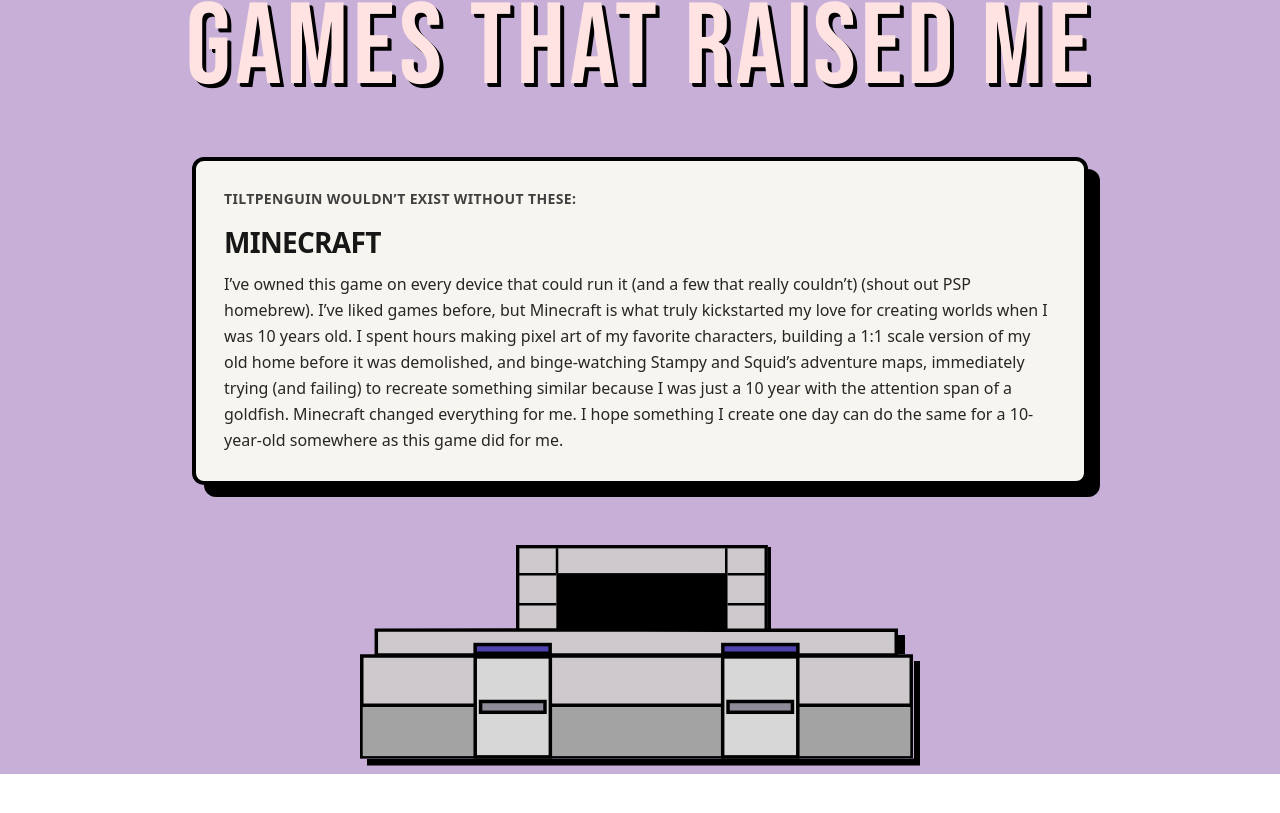
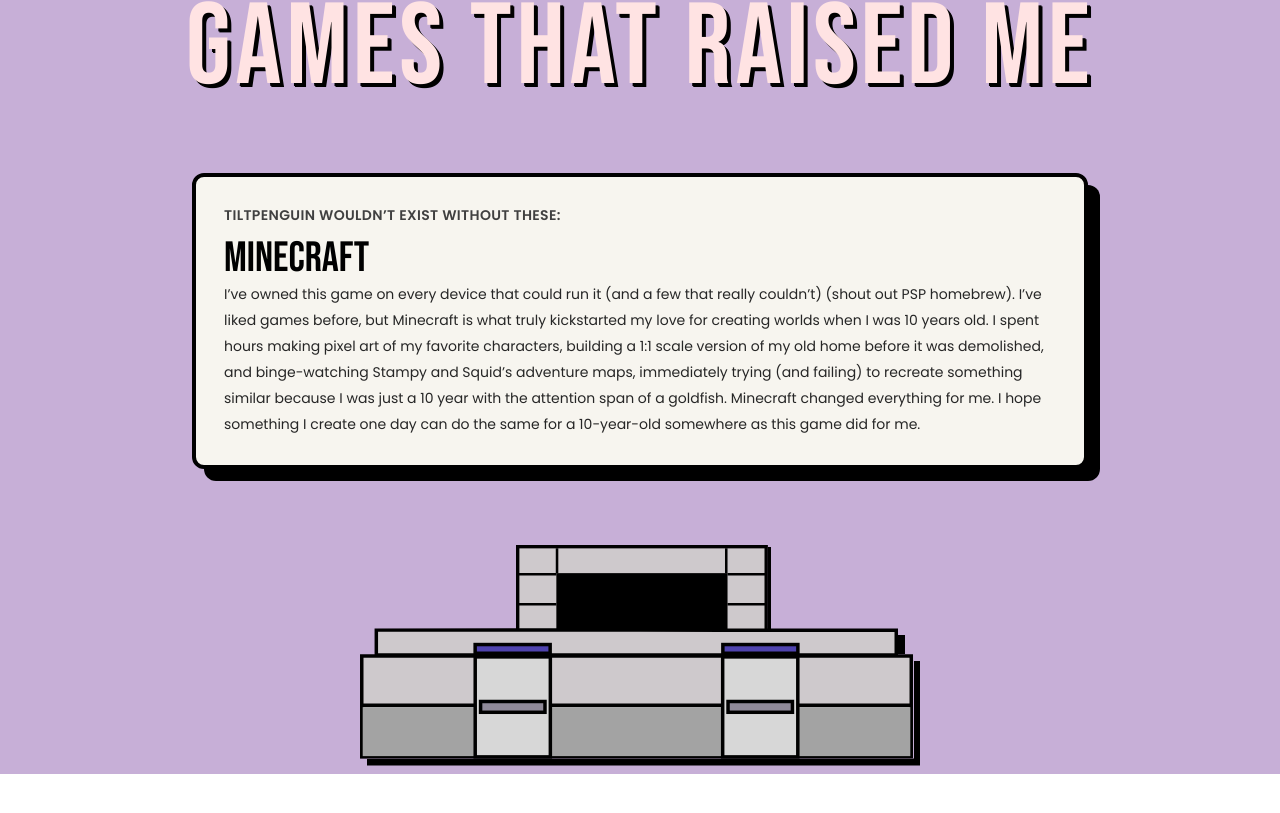
Before and after one commit to Cantaur1021/TiltPenguin-Website, a Next.js app: page / in a window 1280 px wide. Shown: the part 3805-4618 px from the top of the page. Built offline with nearby package versions, Linux system fonts and the light colour scheme.

Commit message:
style: update font styles in GamesThatRaisedMe component for improved readability

```diff
--- a/src/components/Inspirations/Inspirations.tsx
+++ b/src/components/Inspirations/Inspirations.tsx
@@ -141,7 +141,7 @@
                 className="mx-auto max-w-4xl rounded-xl border-4 border-black bg-[#f7f5ef] p-5 shadow-[12px_12px_0_#000] md:p-7
                   max-h-[48svh] overflow-auto"
               >
-                <p className="mb-3 text-sm font-semibold uppercase tracking-wide text-neutral-700">
+                <p className="mb-3 text-sm font-semibold uppercase tracking-wide text-neutral-700" style={{ fontFamily: "Poppins, sans-serif" }}>
                   TiltPenguin wouldn’t exist without these:
                 </p>
 
@@ -154,12 +154,12 @@
                     transition={{ duration: 0.28, ease: "easeOut" }}
                   >
                     <h3
-                      className="mb-2 font-extrabold uppercase tracking-tight text-neutral-900"
-                      style={{ fontSize: "clamp(18px,3.2vw,28px)" }}
+                      className="m-0 text-left text-[2.1rem] md:text-[2.4rem] lg:text-[2.65rem] leading-[1.05] uppercase"
+                style={{ fontFamily: "'Bebas Neue', sans-serif" }}
                     >
                       {activeGame.title}
                     </h3>
-                    <p className="text-[15px] leading-relaxed text-neutral-800 md:text-base">
+                    <p className="m-0 text-sm leading-6.5 text-neutral-800" style={{ fontFamily: "Poppins, sans-serif" }}>
                       {activeGame.body}
                     </p>
                   </motion.div>
```
